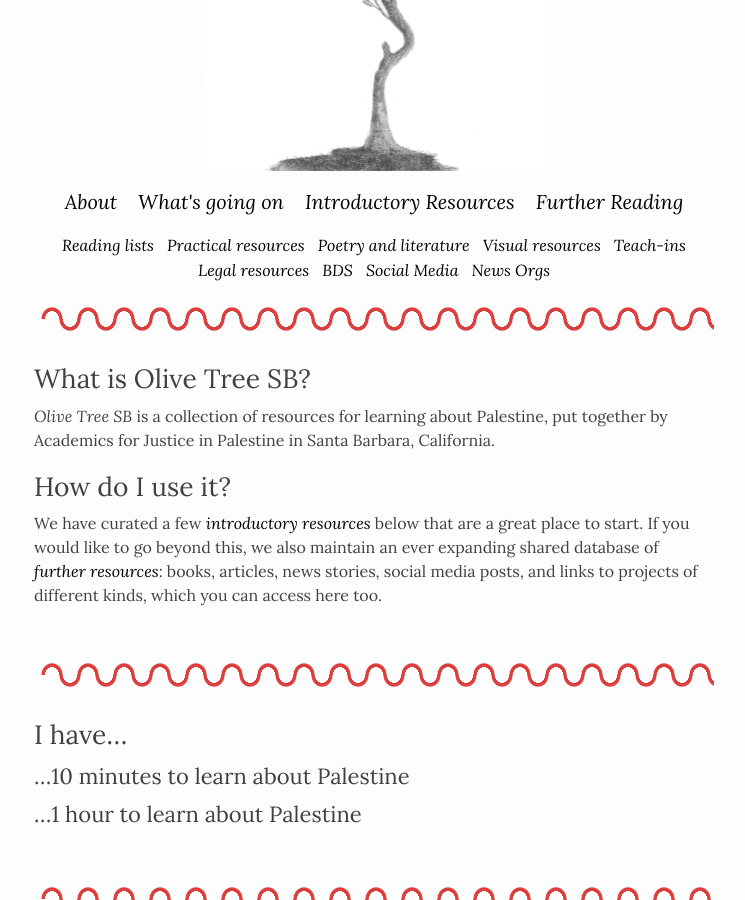
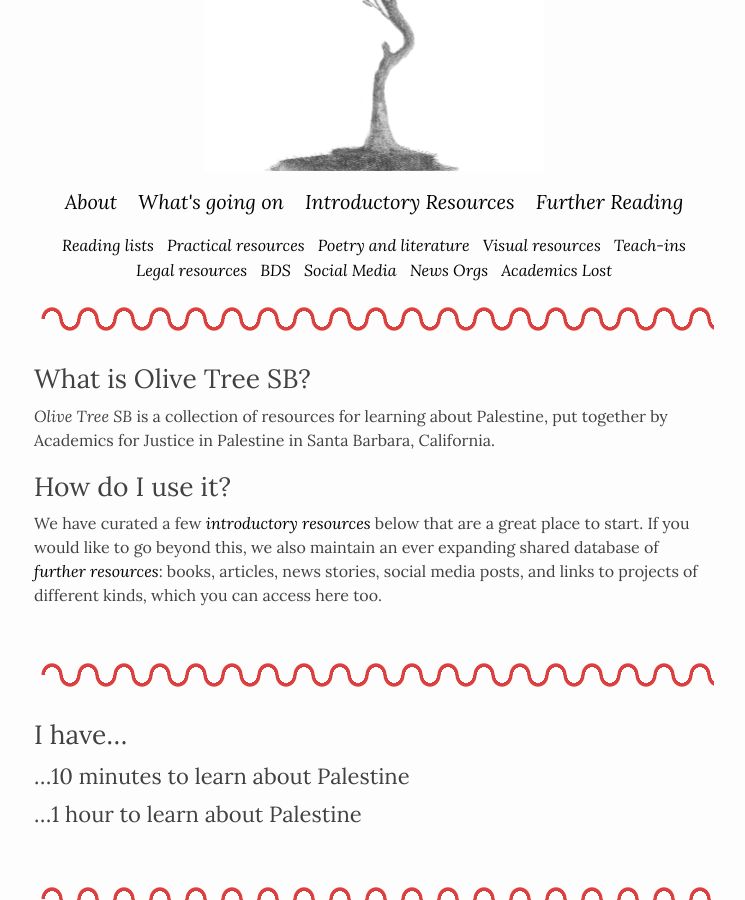
Before and after one commit to olivetreesb/olivetreesb, a Jekyll site: the page built from index.md, in a window 1280 px wide and 900 px high, scrolled down 342 px. Shown: the whole window, without its empty margins (266-1011 px from the left). Built offline with Jekyll 4.4.1, drawn with Linux system fonts in a browser that asks for light colours.

Commit message:
Added academics lost to home menu

```diff
--- a/_includes/home-menu.html
+++ b/_includes/home-menu.html
@@ -15,6 +15,7 @@
     <li class="nav-item-small"><a href="#resources-on-the-boycott-divest-sanction-movement">BDS</a></li>
     <li class="nav-item-small"><a href="#useful-social-media-accounts-to-follow">Social Media</a></li>
     <li class="nav-item-small"><a href="#news-organizations">News Orgs</a></li>
+    <li class="nav-item-small"><a href="/academicslost">Academics Lost</a></li>
 </ul>
 
 
```
